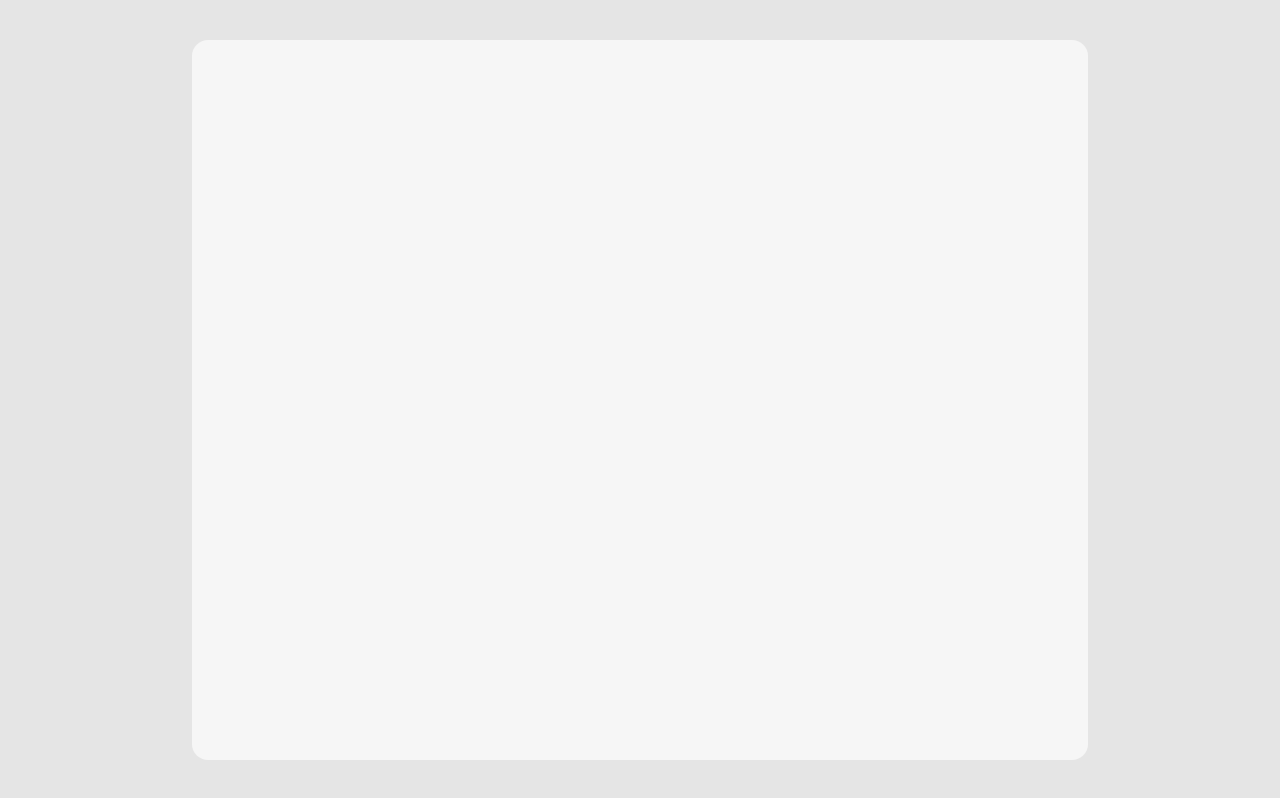
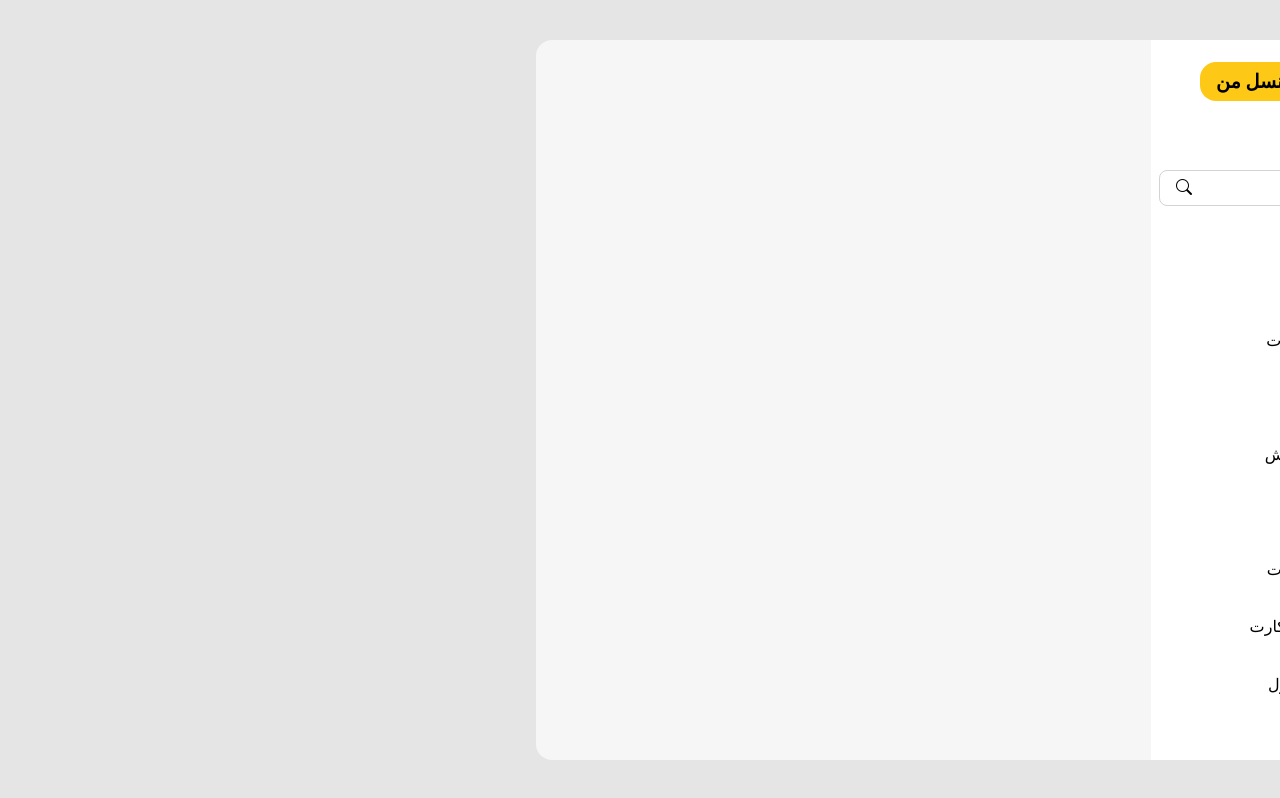
Before and after one commit to masoomeh-gh/react-my-irancell, a React (Create React App) app: page / in a window 1280 px wide. Built offline with nearby package versions, Linux system fonts and the light colour scheme.

Commit message:
navigation menu

```diff
--- a/public/index.html
+++ b/public/index.html
@@ -25,6 +25,7 @@
       Learn how to configure a non-root public URL by running `npm run build`.
     -->
     <title>React App</title>
+    <link rel="stylesheet" href="https://cdn.jsdelivr.net/npm/bootstrap-icons@1.8.3/font/bootstrap-icons.css">
   </head>
   <body>
     <noscript>You need to enable JavaScript to run this app.</noscript>
--- /dev/null
+++ b/src/components/Branding.js
@@ -0,0 +1,13 @@
+import React from "react";
+
+import './style/Branding.css';
+import logo from '../assets/mtn-irancell.svg';
+
+export default function Branding() {
+    return (
+        <div id="branding">
+            <img src={logo} width="50" height="50" alt="irancell-logo"/>
+            <span className="branding-title">ایرانسل من</span>
+        </div>
+    );
+};
--- a/src/components/Center.js
+++ b/src/components/Center.js
@@ -2,7 +2,7 @@ import React from 'react';
 
 export default function Center() {
     return (
-        <>
-        </>
+        <div id="center">
+        </div>
     );
 };
--- a/src/components/LeftSide.js
+++ b/src/components/LeftSide.js
@@ -2,7 +2,7 @@ import React from 'react';
 
 export default function LeftSide() {
     return (
-        <>
-        </>
+        <div id="left-side">
+        </div>
     );
 };
--- /dev/null
+++ b/src/components/NavigationMenu.js
@@ -0,0 +1,66 @@
+import React from 'react';
+
+import './style/NavigationMenu.css';
+
+export default function NavigationMenu() {
+    return (
+        <div id="navigation-menu">
+            <ul>
+                <li>
+                    <div>
+                        <i className="bi bi-house-door"></i>
+                        صفحه اصلی
+                    </div>
+                </li>
+                <li>
+                    <div>
+                        <i className="bi bi-plus-square"></i>
+                        شارژ سیمکارت
+                    </div>
+                </li>
+                <li>
+                    <div>
+                        <i className="bi bi-globe"></i>
+                        اینترنت
+                    </div>
+                </li>
+                <li>
+                    <div>
+                        <i className="bi bi-bar-chart-line"></i>
+                        کارکرد و فروش
+                    </div>
+                </li>
+                <li>
+                    <div>
+                        <i className="bi bi-upc-scan"></i>
+                        خدمات
+                    </div>
+                </li>
+                <li>
+                    <div>
+                        <i className="bi bi-grid"></i>
+                        مدیریت خدمات
+                    </div>
+                </li>
+                <li>
+                    <div>
+                        <i className="bi bi-sim"></i>
+                        مدیریت سیمکارت
+                    </div>
+                </li>
+                <li>
+                    <div>
+                        <i className="bi bi-house-door"></i>
+                        سوالات متداول
+                    </div>
+                </li>
+                <li>
+                    <div>
+                        <i className="bi bi-geo-alt"></i>
+                        ارتباط با ما
+                    </div>
+                </li>
+            </ul>
+        </div>
+    );
+};
--- a/src/components/RightSide.js
+++ b/src/components/RightSide.js
@@ -1,8 +1,17 @@
 import React from 'react';
+import Branding from './Branding';
+import SearchBox from "./SearchBox";
+import NavigationMenu from "./NavigationMenu";
 
 export default function RightSide() {
     return (
-        <>
-        </>
+        <div id="right-side">
+            <Branding/>
+
+            <SearchBox/>
+
+            <NavigationMenu/>
+
+        </div>
     );
 };
--- /dev/null
+++ b/src/components/SearchBox.js
@@ -0,0 +1,14 @@
+import React from 'react';
+
+import './style/SearchBox.css';
+
+export default function SearchBox() {
+    return (
+        <div id="search-box-holder">
+            <div className="search-input-holder">
+                <input className="search-input" type="text" placeholder="جستجو"/>
+                <i className="bi bi-search"></i>
+            </div>
+        </div>
+    );
+};
--- /dev/null
+++ b/src/components/style/Branding.css
@@ -0,0 +1,17 @@
+#branding {
+    display: flex;
+    flex-direction: row;
+    align-items: center;
+    justify-content: center;
+    gap: .5rem;
+    padding: 1rem .5rem;
+}
+
+#branding > .branding-title {
+    background-color: #FDC816;
+    color: black;
+    font-size: 1.2rem;
+    border-radius: 1rem;
+    padding: .5rem 1rem;
+    font-weight: bolder;
+}
--- /dev/null
+++ b/src/components/style/NavigationMenu.css
@@ -0,0 +1,24 @@
+
+#navigation-menu > ul {
+    list-style-type: none;
+    flex-direction: column;
+}
+
+#navigation-menu > ul > li {
+    display: flex;
+    flex-direction: row;
+    gap: 1rem;
+    cursor: pointer;
+    padding: 0 2rem;
+}
+
+#navigation-menu > ul > li:hover {
+    border-left: .25rem solid #FEE38A;
+}
+
+#navigation-menu > ul > li > div {
+    display: flex;
+    flex-direction: row;
+    padding: 1.2rem 0;
+    gap: 1rem;
+}
--- /dev/null
+++ b/src/components/style/SearchBox.css
@@ -0,0 +1,21 @@
+#search-box-holder {
+    display: flex;
+    align-items: center;
+    justify-content: center;
+    padding: 1rem .5rem;
+}
+
+.search-input-holder {
+    border: 1px solid lightgrey;
+    border-radius: .5rem;
+    padding: .5rem 1rem;
+    display: flex;
+    flex-direction: row;
+    gap: .5rem;
+}
+
+.search-input {
+    outline: none;
+    font-size: 1rem;
+    border: none;
+}
```
Also changed, not shown: src/assets/Picture1.jpg (added), src/assets/mtn-irancell.svg (added).
